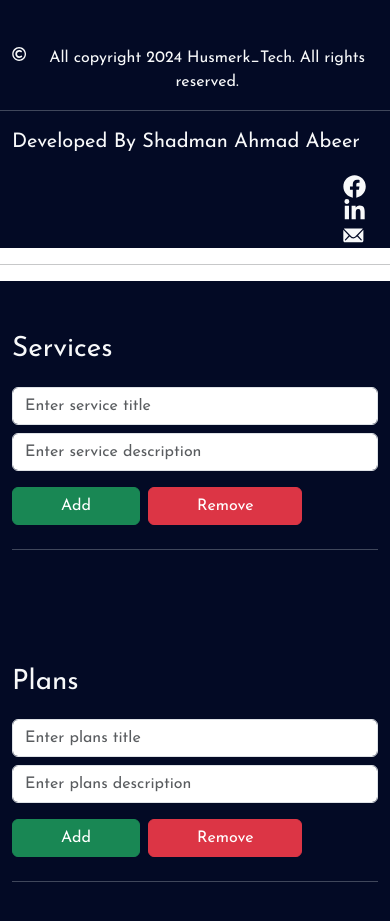
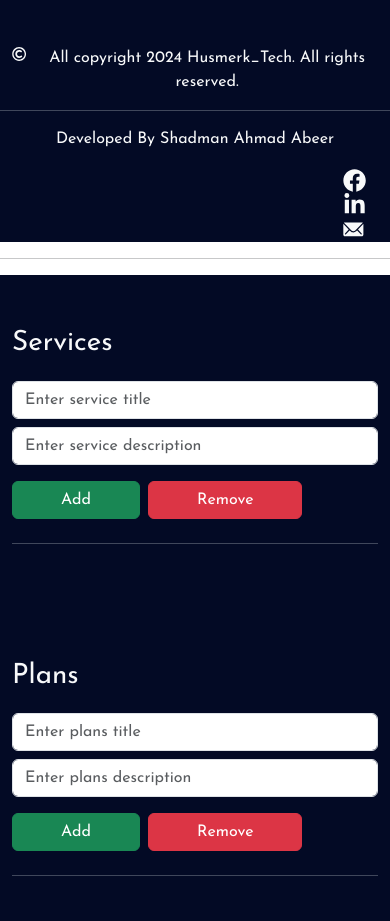
Before and after one commit to AhmadSaheb007/husmerk_tech_Frontend, a React (Vite) app: page / in a window 390 px wide. Shown: the part 6200-7121 px from the top of the page. Built offline with nearby package versions, Linux system fonts and the light colour scheme.

Commit message:
responsiveness footer-developer-updated

```diff
--- a/src/components/Shared/Developer.jsx
+++ b/src/components/Shared/Developer.jsx
@@ -8,7 +8,7 @@ const Developer = () => {
                 <div className="row">
                     <div className="col-lg-9">
 
-                        <p className='text-light fs-5'>Developed By Shadman Ahmad Abeer</p>
+                        <p className='text-light fs-5 developer-name'>Developed By Shadman Ahmad Abeer</p>
 
                     </div>
                     <div className="col-lg-3">
--- a/src/responsive.css
+++ b/src/responsive.css
@@ -8,6 +8,12 @@
     .logo{
         width: 15rem;
         height: 15rem;
+    }
+
+    .developer-name{
+        font-size: 1em!important;
+        display: flex;
+        justify-content: center;
     }
 
 }
@@ -23,6 +29,12 @@
 
 /* Medium devices (tablets, 768px and up) */
 @media (min-width: 768px) and (max-width: 992px) {
+
+    .developer-name{
+        font-size: 1em!important;
+        display: flex;
+        justify-content: center;
+    }
 
 
 
```
